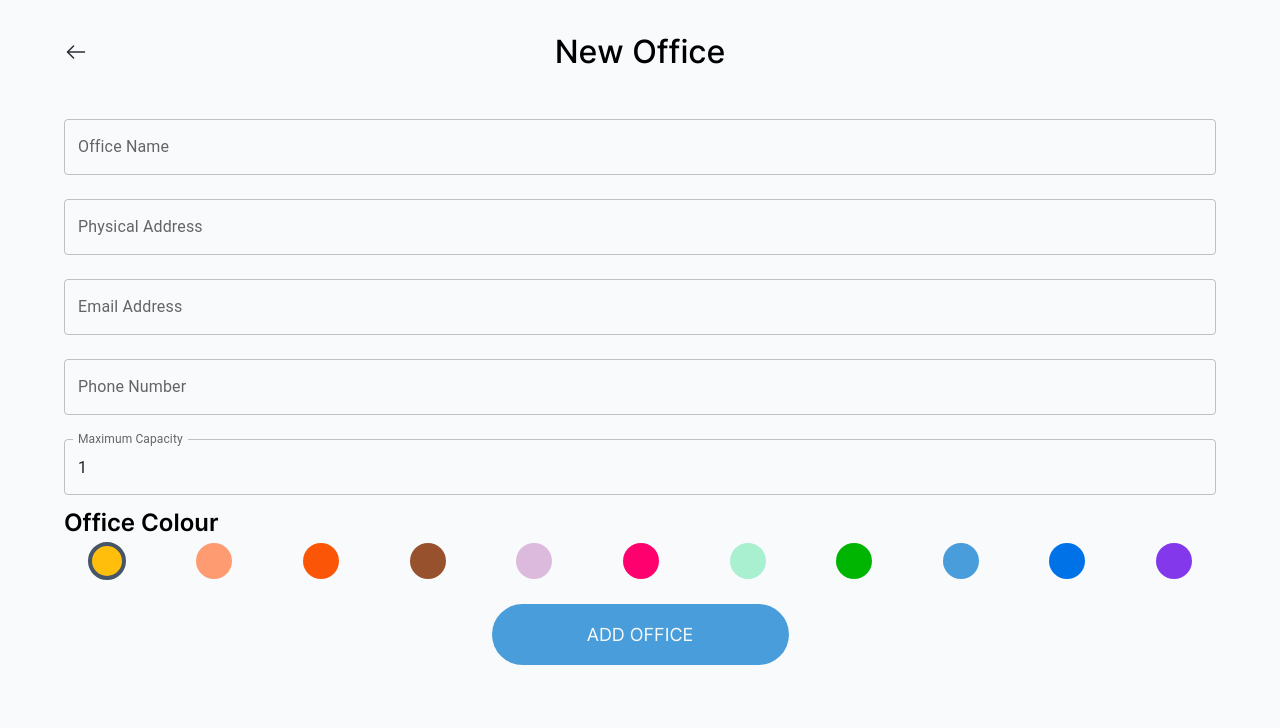
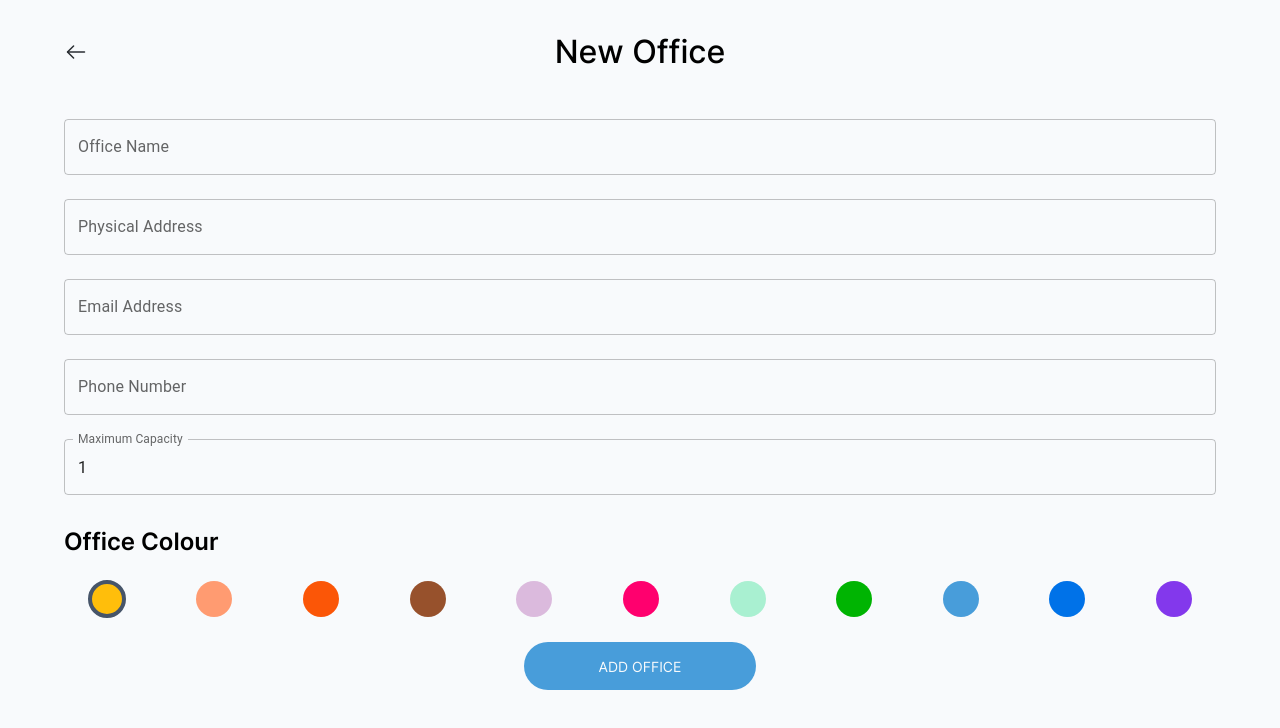
Before and after one commit to markgalante/office-viewer, a React (Create React App) app: page /office/add in a window 1280 px wide. Shown: the top 728 px of the page. Built offline with nearby package versions, Linux system fonts and the light colour scheme.

Commit message:
fix: change styling of Add Office button

```diff
--- a/src/scenes/AddEditOffice/components/Form/styles.css
+++ b/src/scenes/AddEditOffice/components/Form/styles.css
@@ -1,14 +1,14 @@
 .add-office-button {
   border-radius: 100px;
   font-family: inter-400, 'Times New Roman', Times, serif;
-  height: 3.4em;
-  width: 16.5em;
+  height: 48px;
+  width: 232px;
   margin: 24px;
   background: #489DDA;
   border: none;
   color: #F8FAFC;
   text-transform: uppercase;
-  font-size: large;
+  font-size: 14px;
 }
 
 .add-office-button:active {
@@ -17,3 +17,7 @@
   border-width: 1px;
   color: #489DDA;
 }
+
+.office-colour-header {
+  margin: 1em 0;
+}
```
